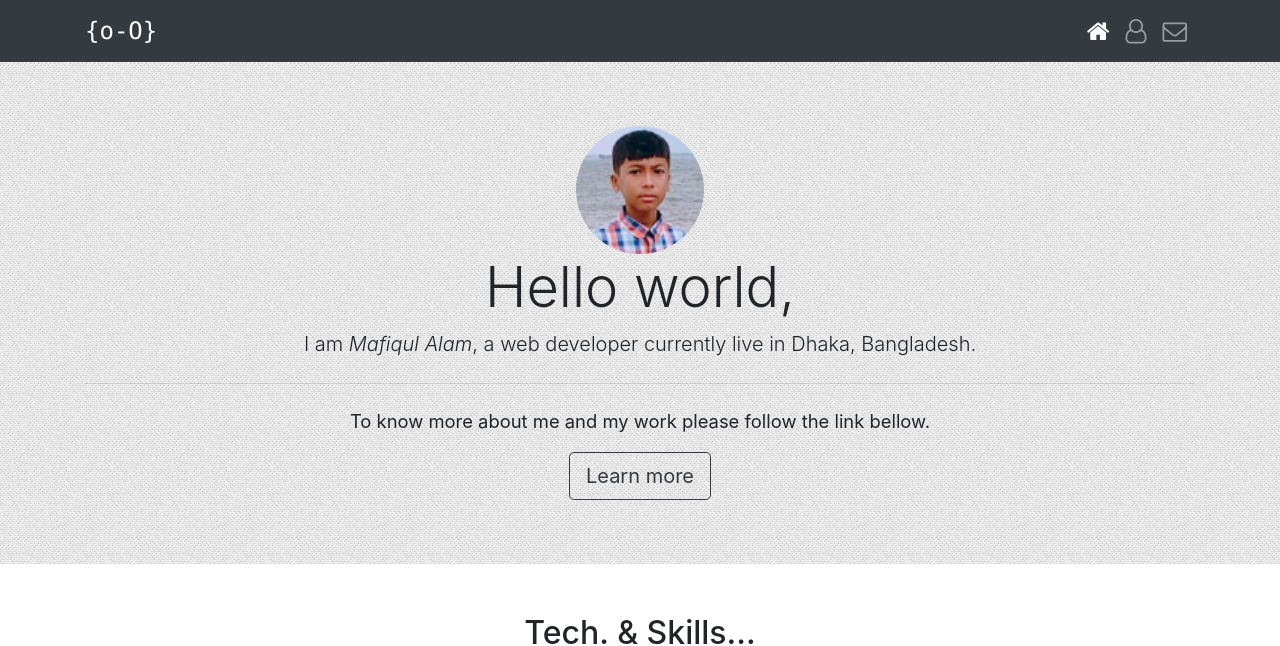
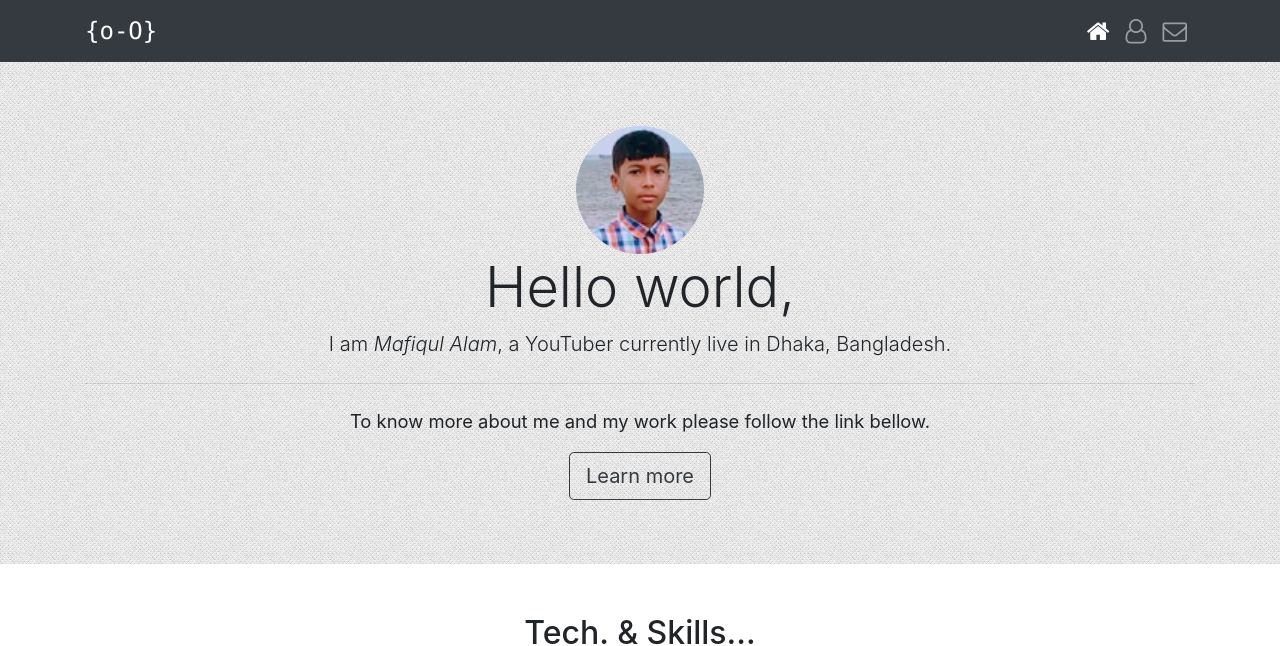
Before and after one commit to mafiqul/mafiqul.github.io, a plain HTML site: page index.html in a window 1280 px wide. Shown: the top 646 px of the page. Drawn offline with nearby package versions, Linux system fonts and the light colour scheme; a script that the page names is missing.

Commit message:
change youtuber

```diff
--- a/index.html
+++ b/index.html
@@ -86,7 +86,7 @@
 			<div class="container text-center">
 				<img id="my-thumb" class="rounded-circle" src="./resources/img/mafiqul.png" alt="Mafiqul Alam">
 				<h1 class="display-4">Hello world,</h1>
-				<p class="lead">I am <i>Mafiqul Alam</i>, a web developer currently live in Dhaka, Bangladesh.</p>
+				<p class="lead">I am <i>Mafiqul Alam</i>, a YouTuber currently live in Dhaka, Bangladesh.</p>
 				<hr class="my-4">
 				<p>To know more about me and my work please follow the link bellow.</p>
 				<a class="btn btn-outline-dark btn-lg btn-rounded" href="#" role="button">Learn more</a>
```
